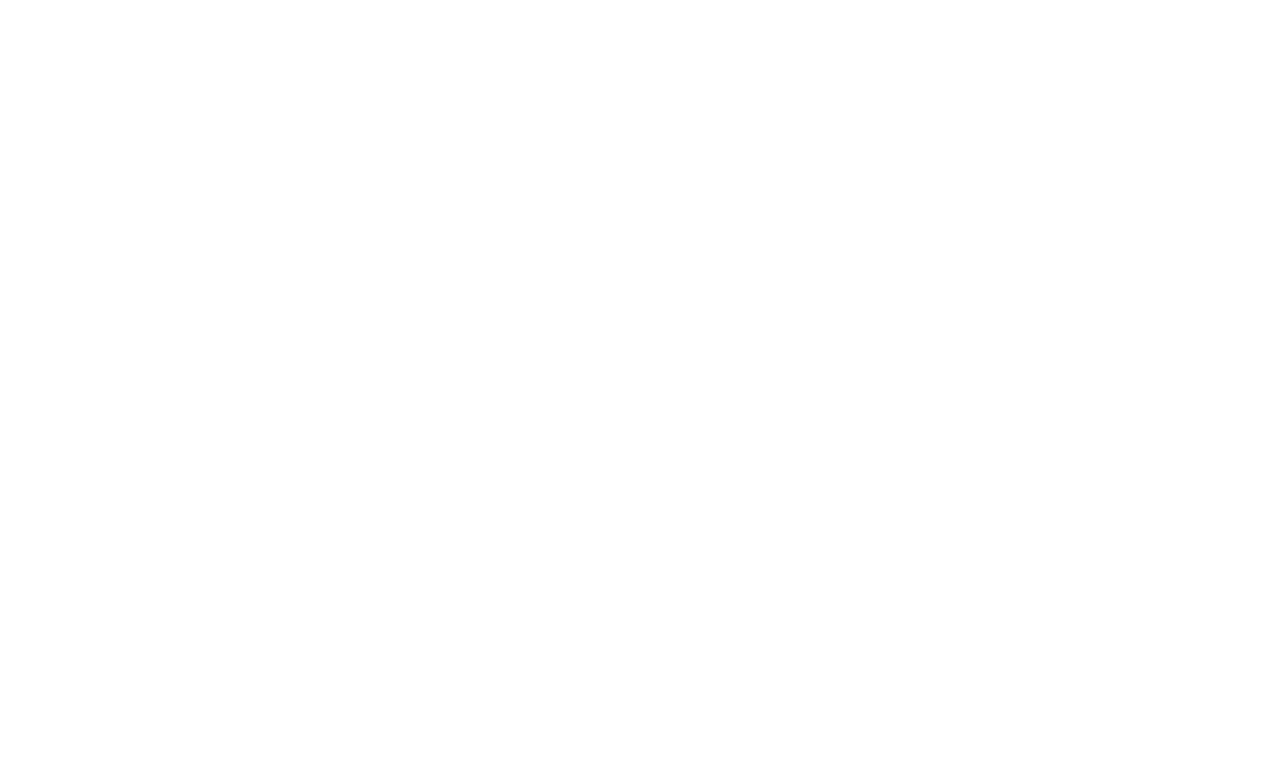
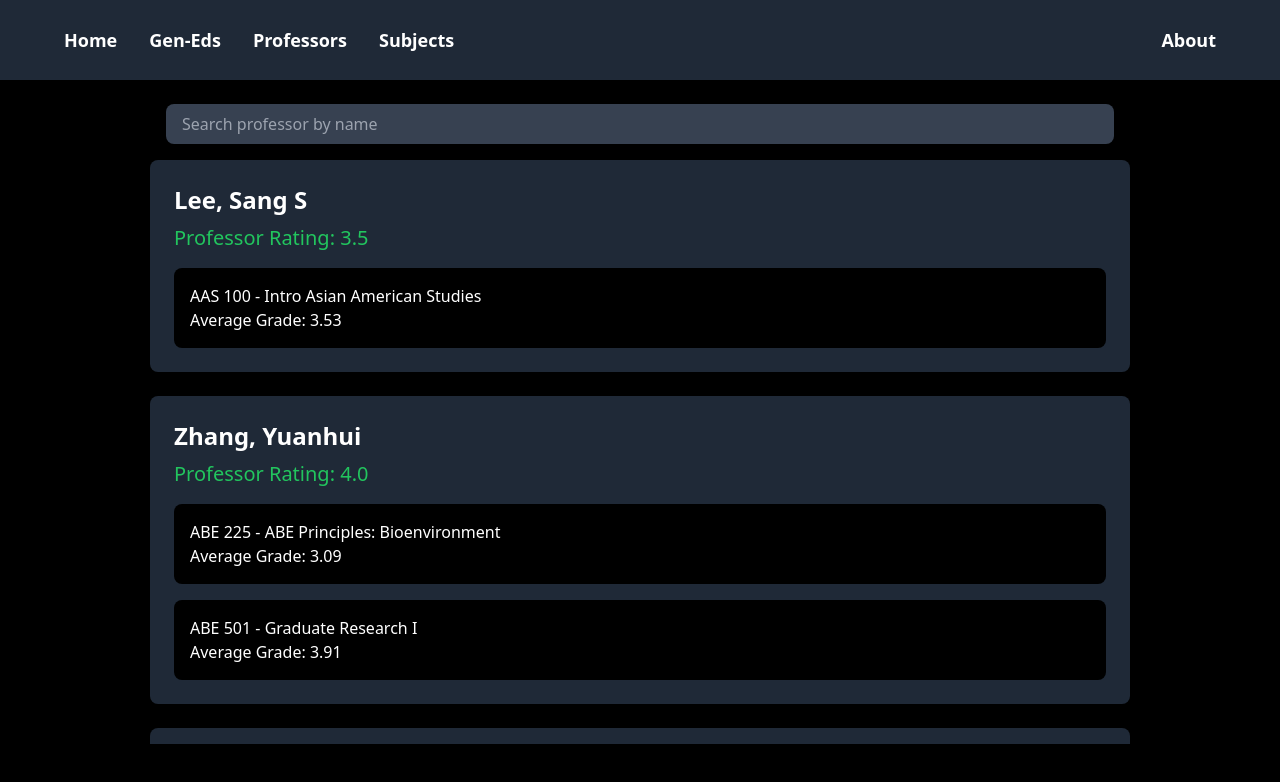
Before and after one commit to Makr-Xie/Course-Explorer-UIUC, a React (Vite) app in the folder app/frontend/web/: page /professors in a window 1280 px wide. Before the commit this address had no page. Shown: the top 782 px of the page. Built offline with nearby package versions, Linux system fonts and the light colour scheme.

Commit message:
createed professor page

```diff
--- a/app/frontend/web/src/App.tsx
+++ b/app/frontend/web/src/App.tsx
@@ -5,6 +5,7 @@
 import CoursePage from "./pages/Course";
 import SubjectsPage from "./pages/Subjects";
 import SubjectCoursePage from "./pages/SubjectCourse";
+import ProfessorsPage from "./pages/Professors";
 
 const App: React.FC = () => {
   return (
@@ -15,6 +16,7 @@
         <Route path="/course" element={<CoursePage />} />
         <Route path="/subjects" element={<SubjectsPage />} />
         <Route path="/subjects/:subjectName" element={<SubjectCoursePage />} />
+        <Route path="/professors" element={<ProfessorsPage />} />
       </Routes>
     </Router>
   );
--- /dev/null
+++ b/app/frontend/web/src/pages/Professors.tsx
@@ -0,0 +1,124 @@
+import React, { useState } from "react";
+import NavBar from "../components/NavBar";
+
+type Professor = {
+  name: string;
+  courses: {
+    subject: string;
+    courseNumber: string;
+    title: string;
+    averageGrade: number;
+  }[];
+  rating: number;
+};
+
+const ProfessorsPage: React.FC = () => {
+  const professors: Professor[] = [
+    {
+      name: "Lee, Sang S",
+      courses: [
+        {
+          subject: "AAS",
+          courseNumber: "100",
+          title: "Intro Asian American Studies",
+          averageGrade: 3.53,
+        },
+      ],
+      rating: 3.5,
+    },
+    {
+      name: "Zhang, Yuanhui",
+      courses: [
+        {
+          subject: "ABE",
+          courseNumber: "225",
+          title: "ABE Principles: Bioenvironment",
+          averageGrade: 3.09,
+        },
+        {
+          subject: "ABE",
+          courseNumber: "501",
+          title: "Graduate Research I",
+          averageGrade: 3.91,
+        },
+      ],
+      rating: 4.0,
+    },
+    {
+      name: "Singh, Vijay",
+      courses: [
+        {
+          subject: "ABE",
+          courseNumber: "226",
+          title: "ABE Principles: Bioprocessing",
+          averageGrade: 3.33,
+        },
+        {
+          subject: "ABE",
+          courseNumber: "488",
+          title: "Bioprocessing Biomass for Fuel",
+          averageGrade: 3.35,
+        },
+      ],
+      rating: 3.3,
+    },
+  ];
+  const [searchQuery, setSearchQuery] = useState("");
+
+  const filteredProfessors = professors.filter((professor) =>
+    professor.name.toLowerCase().includes(searchQuery.toLowerCase())
+  );
+
+
+  const getRatingColor = (rating: number) => {
+    if (rating < 2.5) {
+      return "text-red-500";
+    } else if (rating < 3.5) {
+      return "text-yellow-500";
+    } else {
+      return "text-green-500";
+    }
+  };
+
+  return (
+    <div className="h-screen w-full overflow-hidden bg-black">
+      <NavBar />
+      <div className="h-4/5 w-full max-w-[1440px] flex flex-col justify-start items-center gap-y-4 mx-auto mt-6">
+        <div className="w-full max-w-[980px] px-4">
+
+          <input
+            type="text"
+            placeholder="Search professor by name"
+            value={searchQuery}
+            onChange={(e) => setSearchQuery(e.target.value)}
+            className="w-full px-4 py-2 rounded-lg bg-gray-700 text-white focus:outline-none focus:ring-2 focus:ring-blue-500"
+          />
+        </div>
+        <div className="w-full max-w-[980px] flex-auto overflow-y-auto">
+          <div className="space-y-6">
+            {filteredProfessors.map((professor, index) => (
+              <div key={index} className="bg-gray-800 rounded-lg p-6 text-white">
+                <h2 className="text-2xl font-bold mb-2">{professor.name}</h2>
+                <p className={`text-xl mb-4 ${getRatingColor(professor.rating)}`}>
+                  Professor Rating: {professor.rating.toFixed(1)}
+                </p>
+                <div className="space-y-4">
+                  {professor.courses.map((course, courseIndex) => (
+                    <div key={courseIndex} className="bg-black rounded-lg p-4">
+                      <p>
+                        {course.subject} {course.courseNumber} - {course.title}
+                      </p>
+                      <p>Average Grade: {course.averageGrade.toFixed(2)}</p>
+                    </div>
+                  ))}
+                </div>
+              </div>
+            ))}
+          </div>
+        </div>
+      </div>
+    </div>
+  );
+};
+
+export default ProfessorsPage;
```
